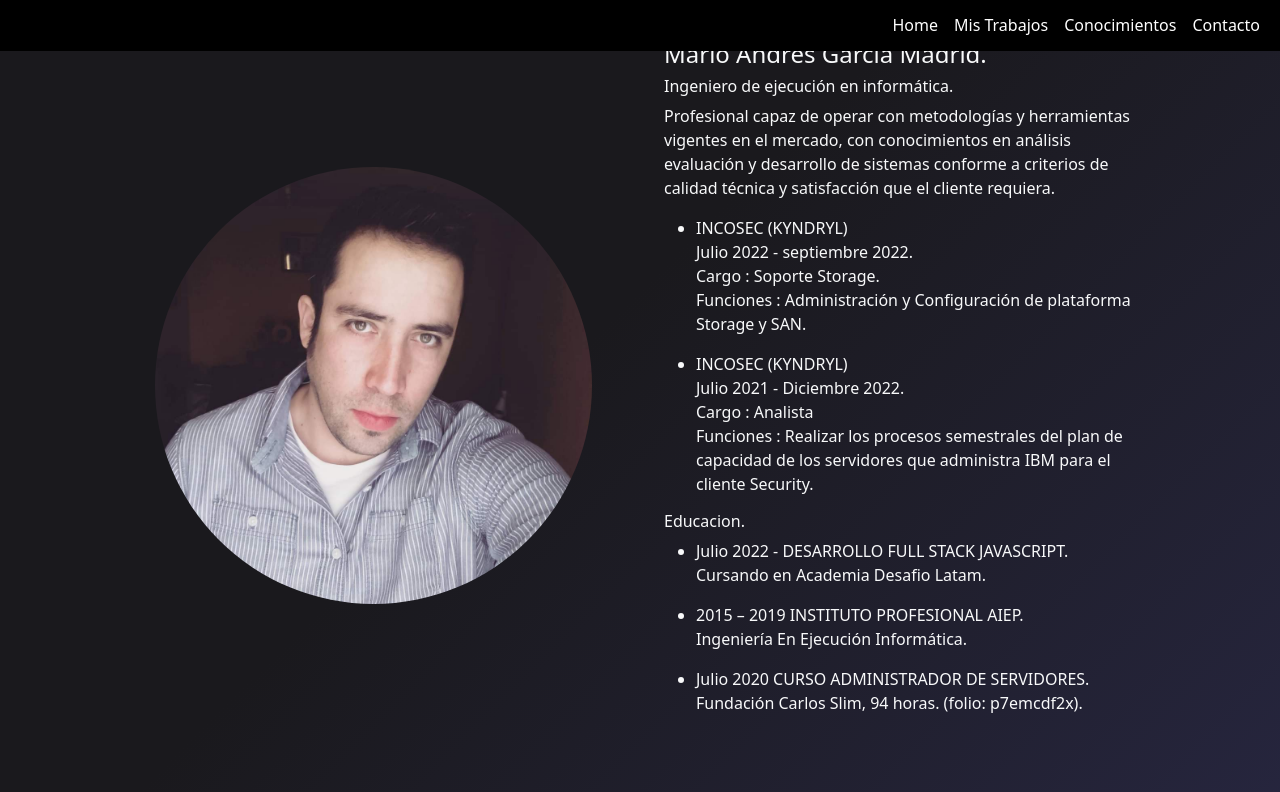
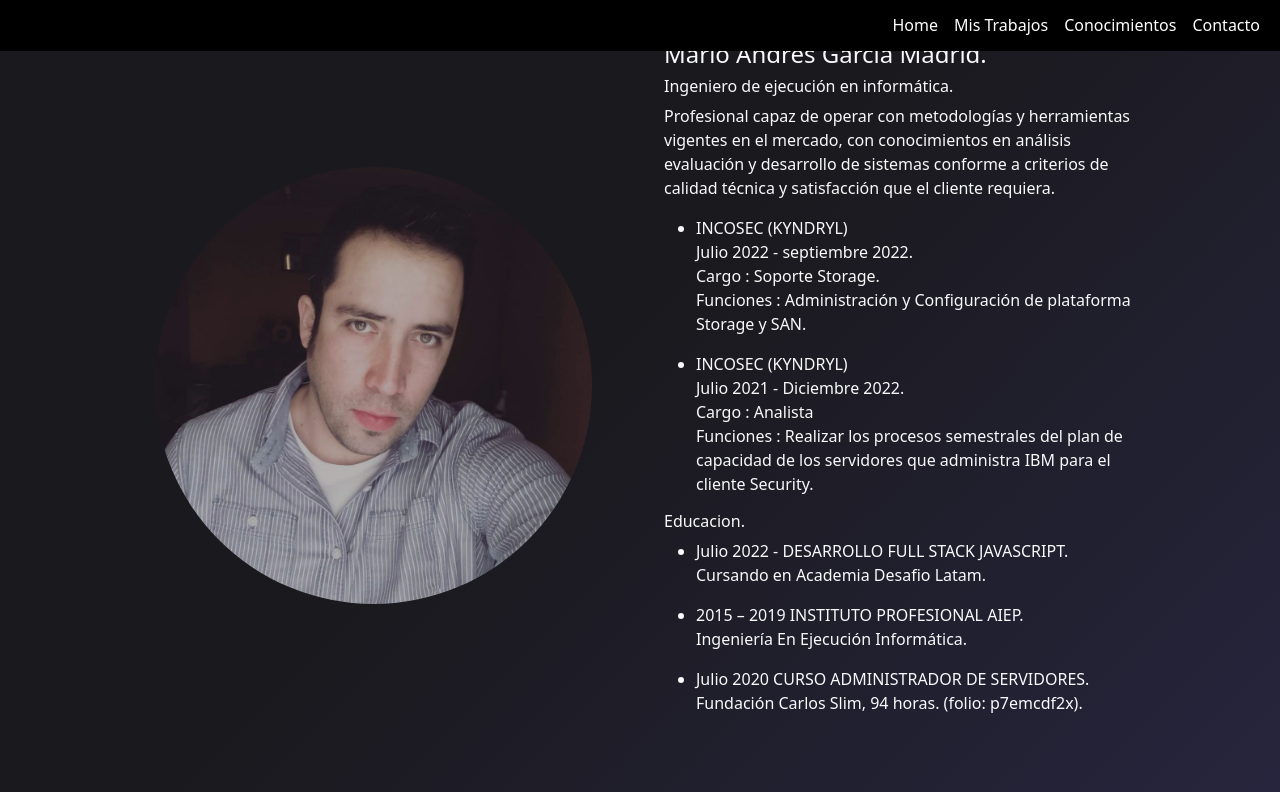
Before and after one commit to gxmario1/Portafolio, a plain HTML site: page index.html in a window 1280 px wide. Shown: the top 792 px of the page. Drawn offline with nearby package versions, Linux system fonts and the light colour scheme.

Commit message:
Se oscurece la imagen de perfil

```diff
--- a/assets/css/style.css
+++ b/assets/css/style.css
@@ -3,7 +3,7 @@ body{
   }
 
   .oscurecer-img{
-    filter: brightness(85%);
+    filter: brightness(75%);
   }
 
 .card img{
--- a/index.html
+++ b/index.html
@@ -29,7 +29,7 @@
     <main class="container-fluid">
       <div id="derechos" class="row rigths align-items-center justify-content-center  py-3">
          <div class="col-11 col-lg-5 p-5">
-            <img class="img-fluid" src="assets/img/perfil.jpeg" alt="">
+            <img class="img-fluid oscurecer-img" src="assets/img/perfil.jpeg" alt="">
          </div>
             <div class="text-light col-11 col-lg-5 p-4">
               <h4>Mario Andres Garcia Madrid.</h4>
```
